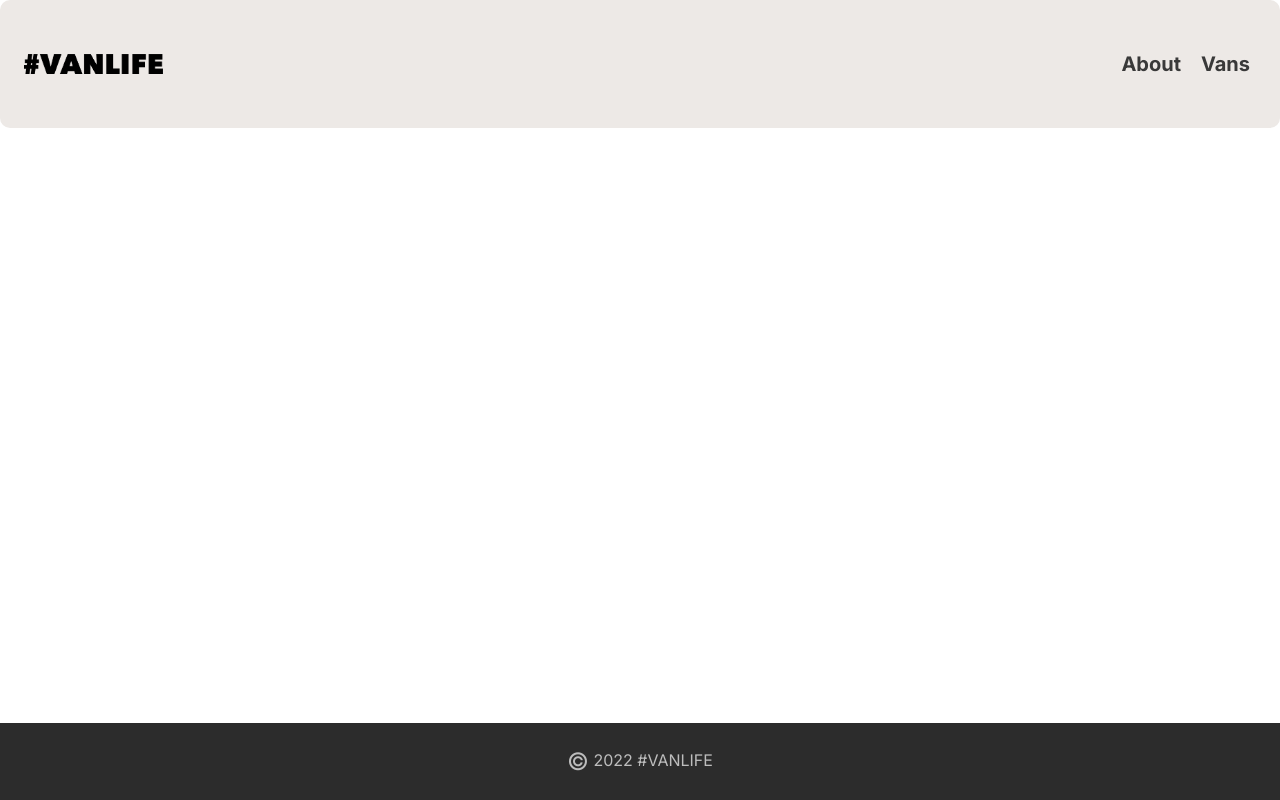
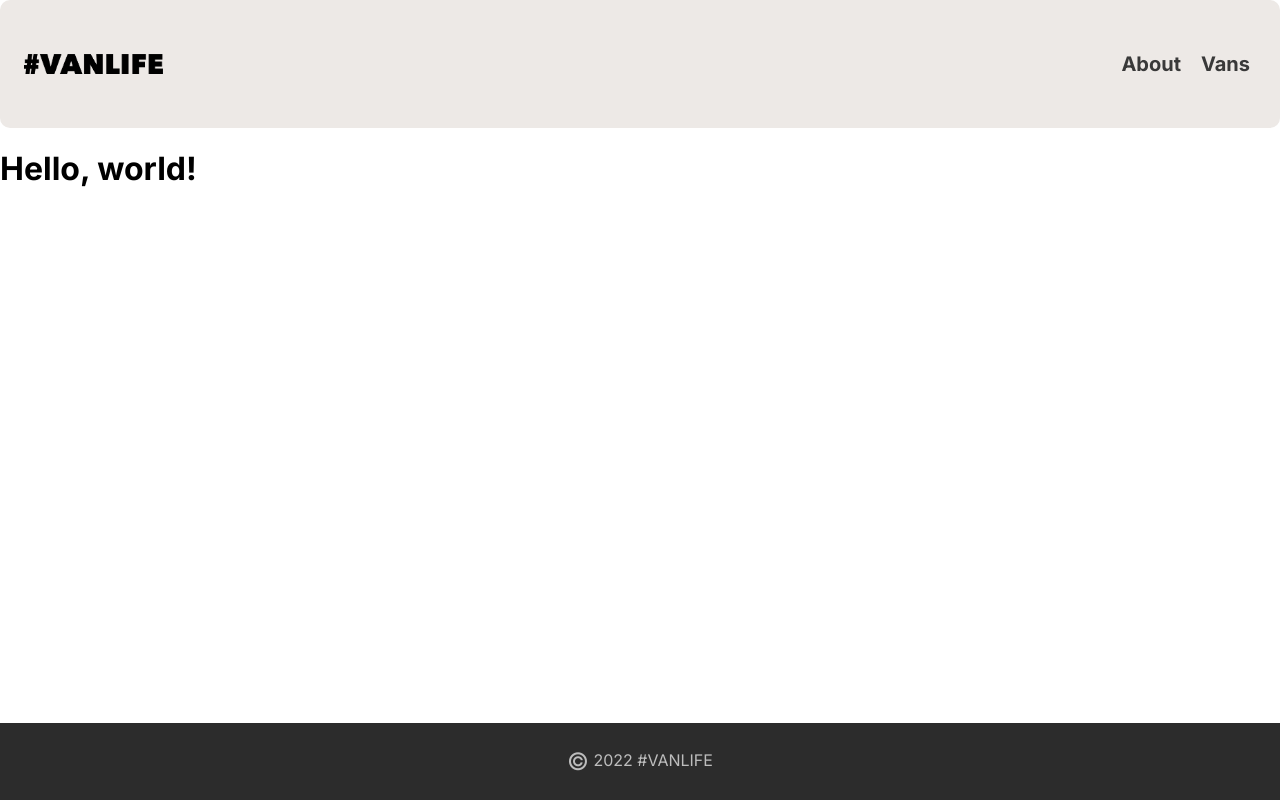
Before and after one commit to BrandynCoverdill/Vanlife, a React (Vite) app: page /vans in a window 1280 px wide. Built offline with nearby package versions, Linux system fonts and the light colour scheme.

Commit message:
Added Vans component

```diff
--- a/src/pages/App.jsx
+++ b/src/pages/App.jsx
@@ -1,6 +1,7 @@
 import {BrowserRouter, Routes, Route, Link} from 'react-router-dom';
 import Home from './Home';
 import About from './About';
+import Vans from './Vans';
 import Logo from '../assets/images/logo.png';
 
 function App() {
@@ -24,6 +25,7 @@ function App() {
 			<Routes>
 				<Route path='/' element={<Home />} />
 				<Route path='/about' element={<About />} />
+				<Route path='/vans' element={<Vans />} />
 			</Routes>
 			<section className='footer'>
 				<p>
--- /dev/null
+++ b/src/pages/Vans.jsx
@@ -0,0 +1,5 @@
+import {Link} from 'react-router-dom';
+
+export default function Vans() {
+	return <h1>Hello, world!</h1>;
+}
```
Also changed, not shown: .eslintrc.cjs.
